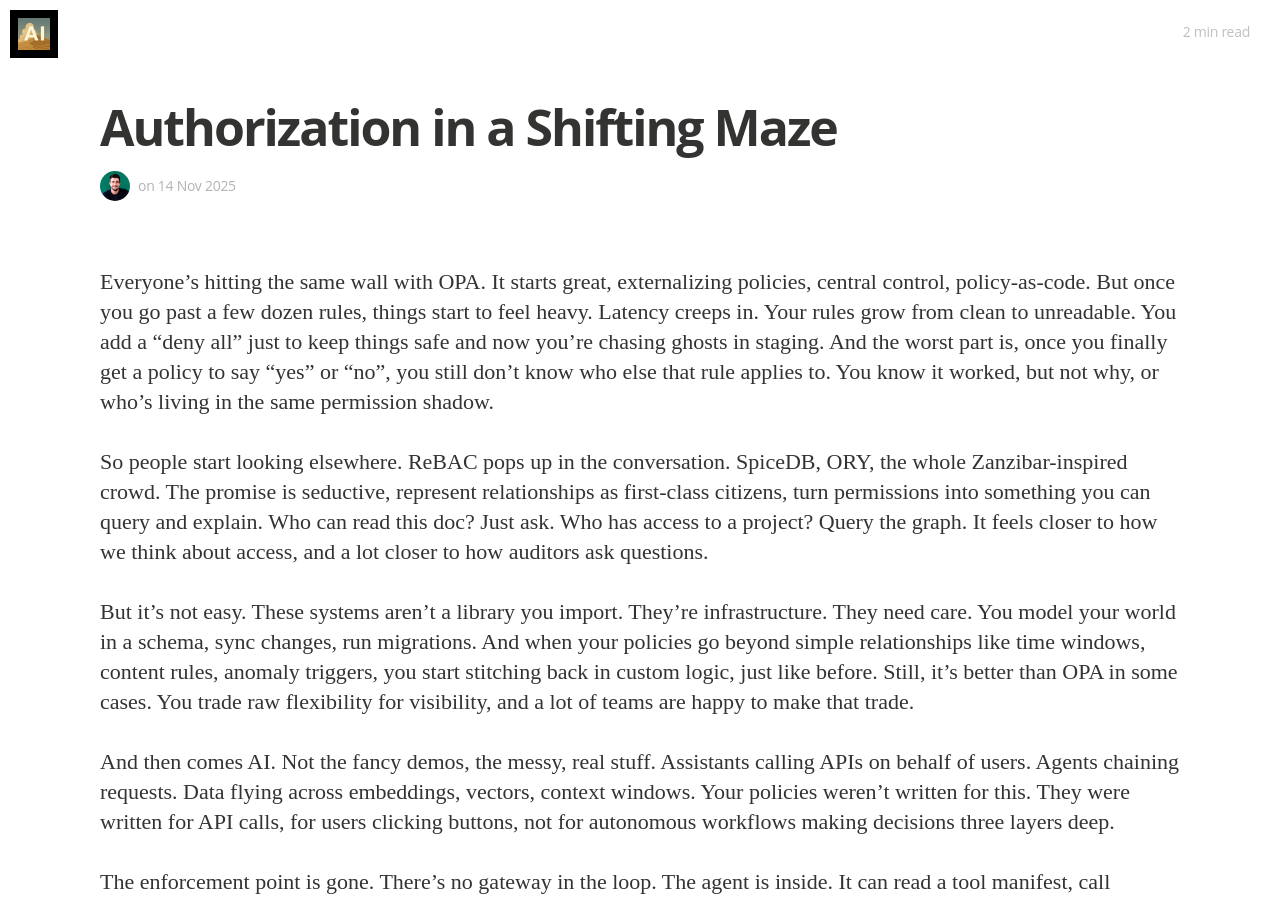
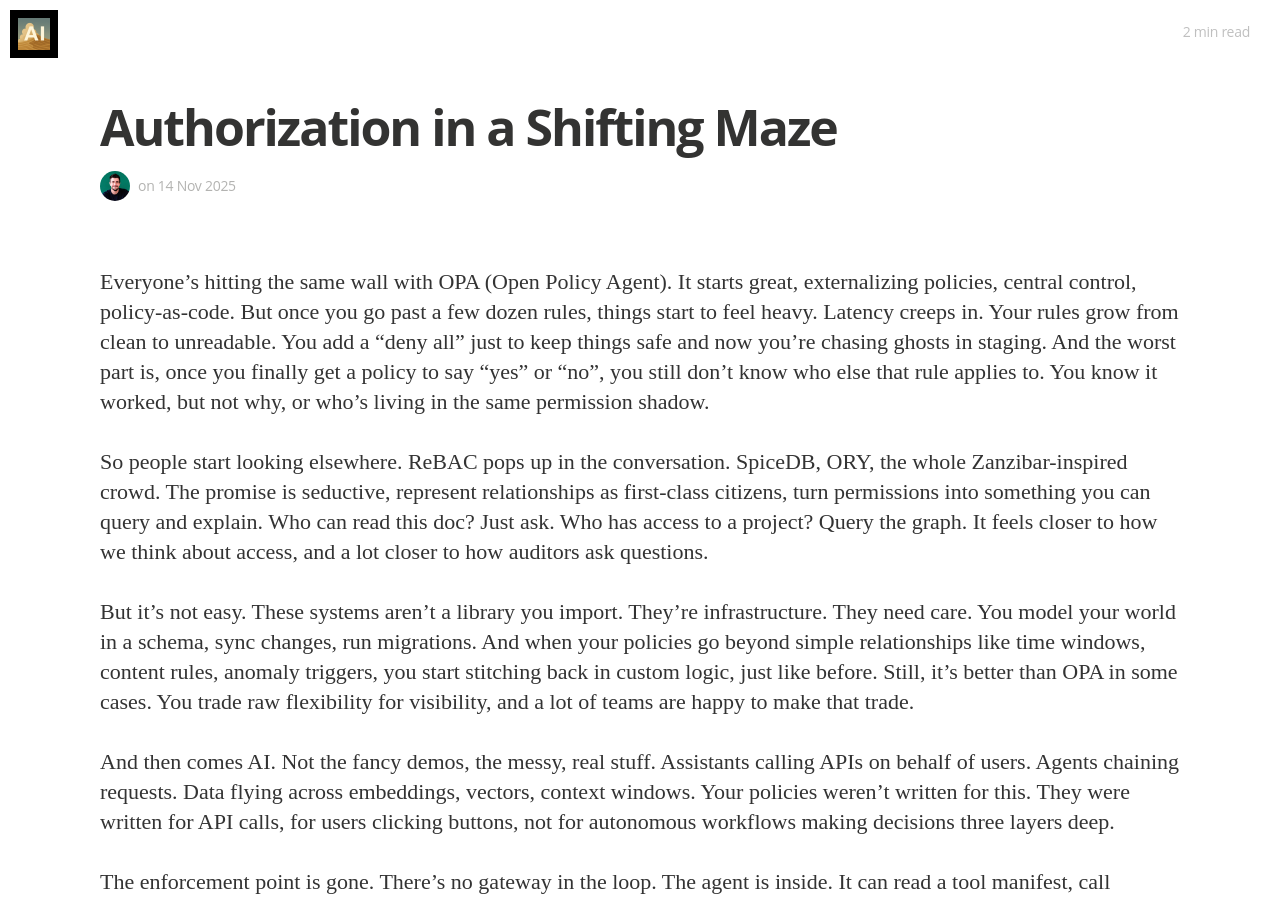
Before and after one commit to alvaroinckot/alvaroinckot.github.io, a Jekyll site: the page built from _posts/2025-11-14-the-authorization-in-a-shifting-maze.md, in a window 1280 px wide and 900 px high. Built offline with Jekyll 4.4.1, drawn with Linux system fonts in a browser that asks for light colours; nearby versions of some CDN libraries; some web fonts are replaced.

```diff
--- a/_posts/2025-11-14-the-authorization-in-a-shifting-maze.md
+++ b/_posts/2025-11-14-the-authorization-in-a-shifting-maze.md
@@ -7,7 +7,7 @@
 permalink: /posts/authorization-in-a-shifting-maze
 ---
 
-Everyone’s hitting the same wall with OPA. It starts great, externalizing policies, central control, policy-as-code. But once you go past a few dozen rules, things start to feel heavy. Latency creeps in. Your rules grow from clean to unreadable. You add a “deny all” just to keep things safe and now you’re chasing ghosts in staging. And the worst part is, once you finally get a policy to say “yes” or “no”, you still don’t know who else that rule applies to. You know it worked, but not why, or who’s living in the same permission shadow.
+Everyone’s hitting the same wall with OPA (Open Policy Agent). It starts great, externalizing policies, central control, policy-as-code. But once you go past a few dozen rules, things start to feel heavy. Latency creeps in. Your rules grow from clean to unreadable. You add a “deny all” just to keep things safe and now you’re chasing ghosts in staging. And the worst part is, once you finally get a policy to say “yes” or “no”, you still don’t know who else that rule applies to. You know it worked, but not why, or who’s living in the same permission shadow.
 
 So people start looking elsewhere. ReBAC pops up in the conversation. SpiceDB, ORY, the whole Zanzibar-inspired crowd. The promise is seductive, represent relationships as first-class citizens, turn permissions into something you can query and explain. Who can read this doc? Just ask. Who has access to a project? Query the graph. It feels closer to how we think about access, and a lot closer to how auditors ask questions.
 
```
